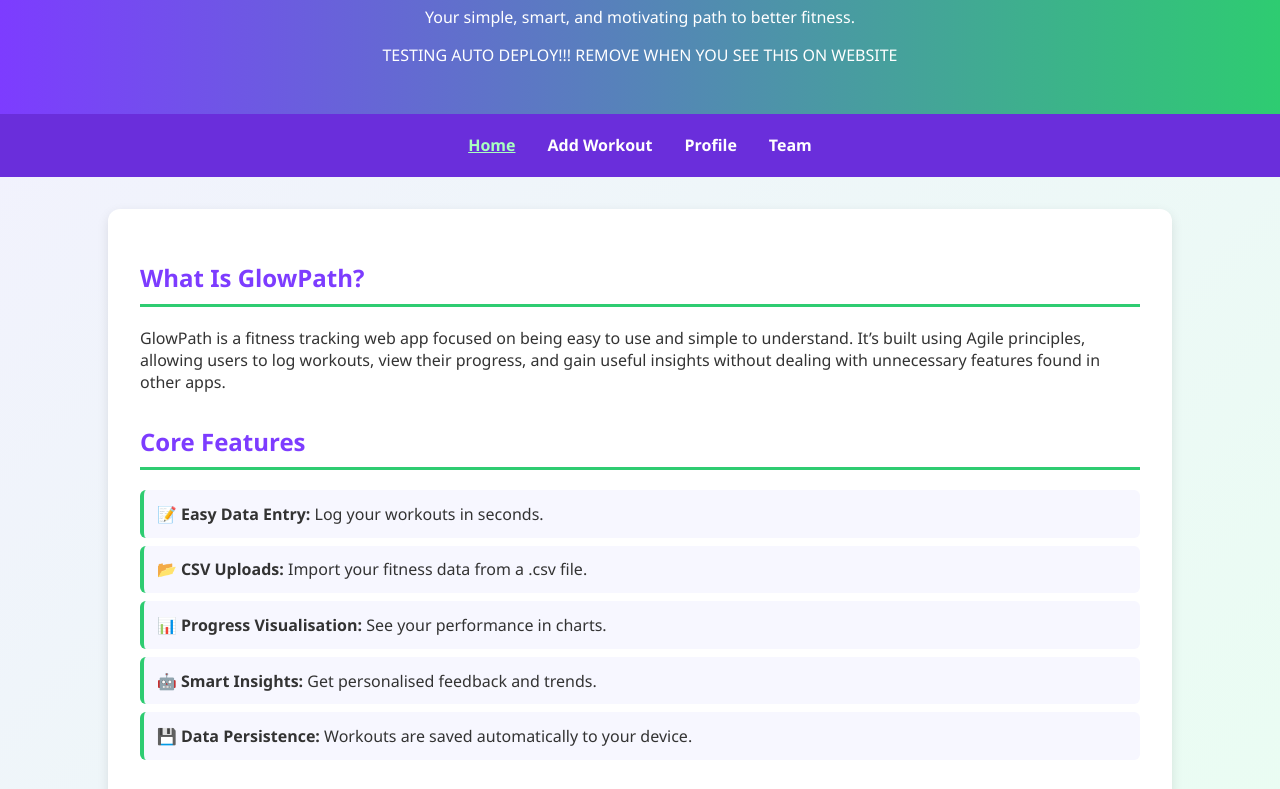
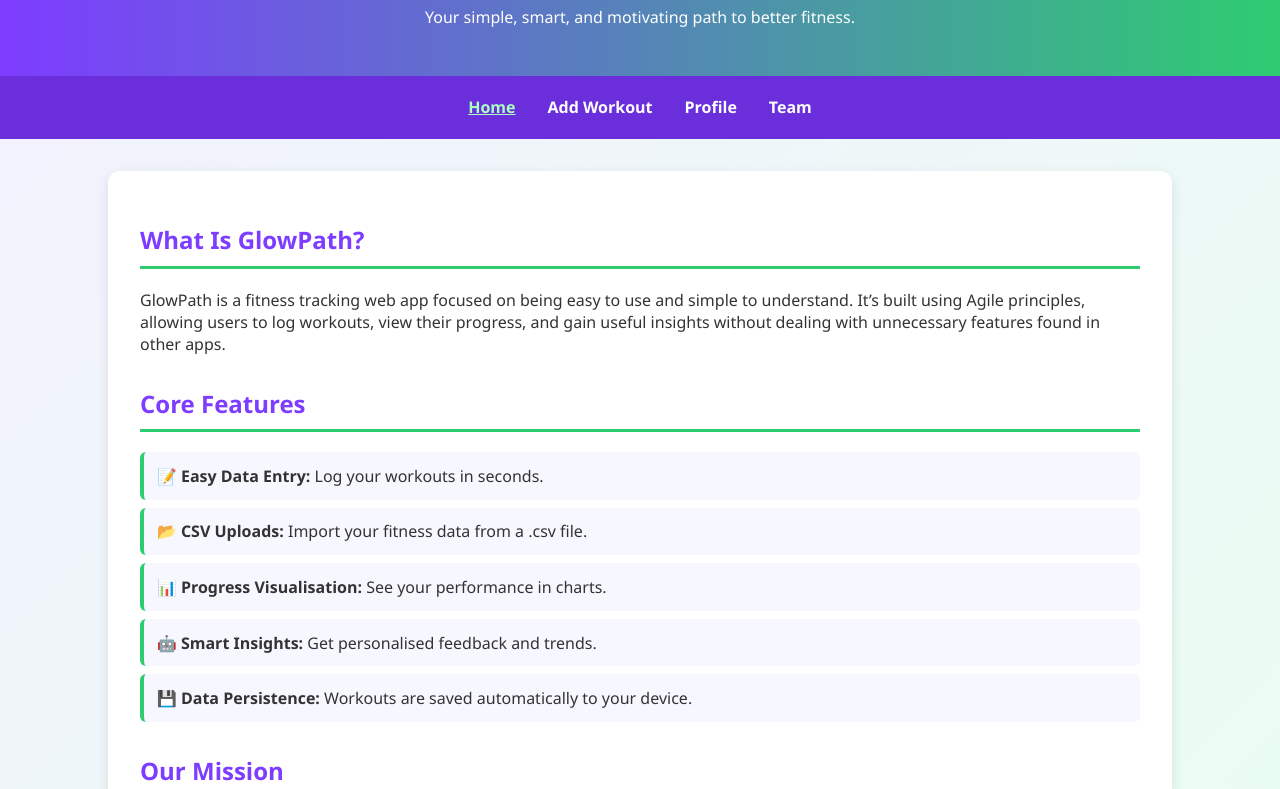
Before and after one commit to Eoghan-OD/GlowPath, a website: page public/home-glowpath.html in a window 1280 px wide. Shown: the part 215-1004 px from the top of the page. Drawn offline with Linux system fonts and the light colour scheme; files whose address does not match are found by name.

Commit message:
Remove auto deploy test message from HTML pages
Deleted the temporary 'TESTING AUTO DEPLOY' message from home, index, profile, and team GlowPath HTML files. This cleans up the UI now that deployment is confirmed.

```diff
--- a/public/home-glowpath.html
+++ b/public/home-glowpath.html
@@ -15,7 +15,6 @@
     <img src="assets/logo.png" alt="GlowPath Logo" class="glowpath-logo" />
     <h1>Welcome to GlowPath</h1>
     <p>Your simple, smart, and motivating path to better fitness.</p>
-    <p> TESTING AUTO DEPLOY!!! REMOVE WHEN YOU SEE THIS ON WEBSITE </p>
   </header>
 
   <!-- Navigation bar linking to main pages -->
```
Also changed, not shown: public/index-glowpath.html (+0 -1 lines), public/profile-glowpath.html (+0 -1 lines), public/team-glowpath.html (+0 -1 lines).
